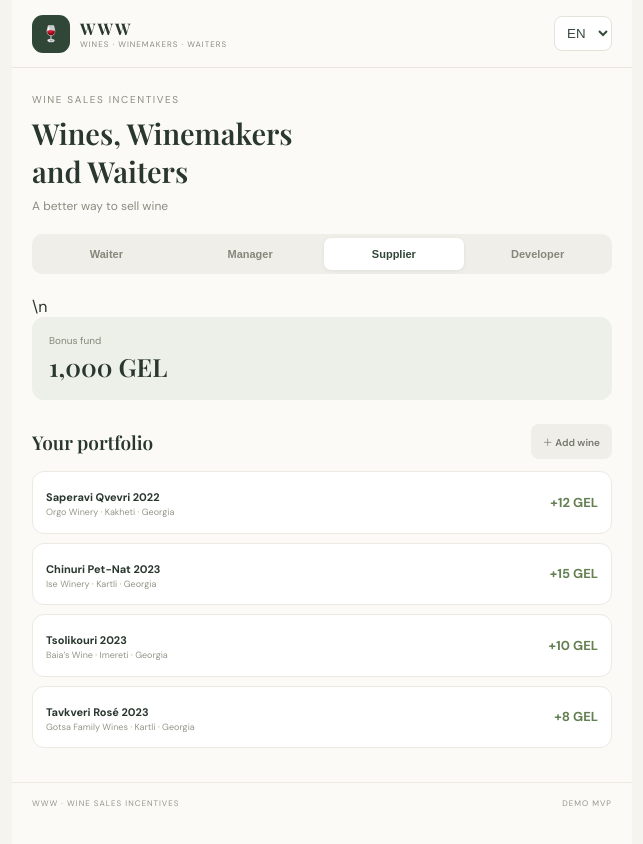
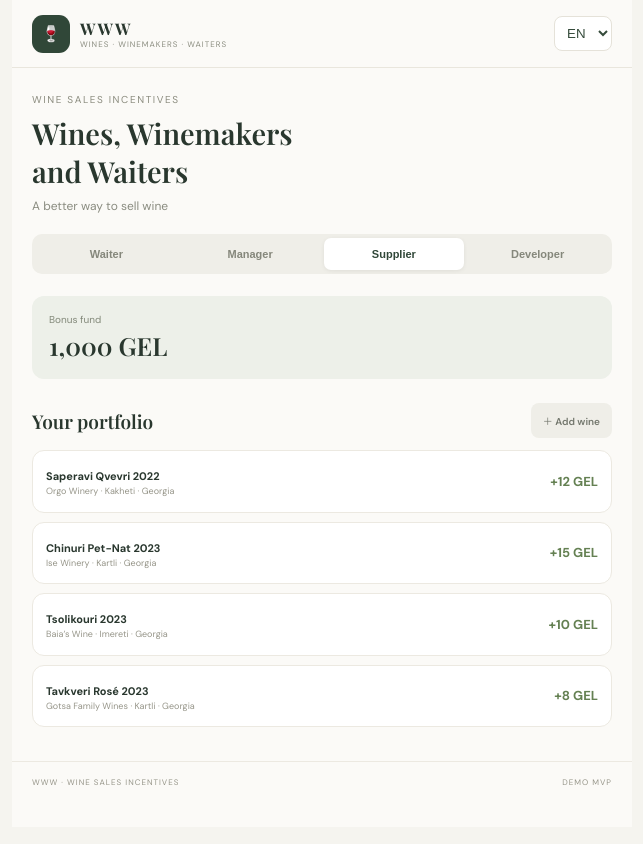
Before and after one commit to griboedoveli/wines_winemakers_waiters, a React (Vite) app: page / in a window 1280 px wide. Both pictures are taken after a click on the button "Supplier". Shown: the top 844 px of the page, without its empty margins (318-961 px from the left). Built offline with nearby package versions, Linux system fonts and the light colour scheme.

Commit message:
Fix developer dashboard component formatting

```diff
--- a/src/App.tsx
+++ b/src/App.tsx
@@ -8,5 +8,6 @@ export default function App(){const [role,setRole]=useState<Role>('waiter');cons
 return <div className="app"><header><div className="brand"><div className="mark">🍷</div><div><b>WWW</b><small>WINES · WINEMAKERS · WAITERS</small></div></div><select value={lang} onChange={e=>setLang(e.target.value as Lang)}><option value="en">EN</option><option value="ru">RU</option><option value="ka">KA</option></select></header><main><div className="eyebrow">WINE SALES INCENTIVES</div><h1>Wines, Winemakers<br/>and Waiters</h1><p className="sub">A better way to sell wine</p><nav className="roles">{(['waiter','manager','supplier','developer'] as Role[]).map(r=><button className={role===r?'on':''} key={r} onClick={()=>setRole(r)}>{t[r]}</button>)}</nav>
 {role==='waiter'&&<><section className="hero"><span>{t.earned}</span><strong>{earned} GEL</strong><small>{sales.filter(s=>s.waiter==='You').length} sales</small></section><div className="heading"><h2>{t.offers}</h2><small>{offers.length} ACTIVE</small></div><input className="search" placeholder="Search wine or producer" value={query} onChange={e=>setQuery(e.target.value)}/><div className="grid">{filtered.map(o=><article className="card" key={o.id}><div className="bottle">WWW</div><div className="body"><small>{o.producer} · {o.region}</small><h3>{o.name}</h3><div className="meta"><span>{t.price}: {o.price} GEL</span><b>+{o.bonus} GEL</b></div><button className="btn primary" onClick={()=>setChosen(o)}>{t.register}</button></div></article>)}</div><div className="heading"><h2>{t.recent}</h2></div>{sales.filter(s=>s.waiter==='You').map(s=><div className="sale" key={s.id}><div><b>{s.wine}</b><small>{s.receipt} · {s.status}</small></div><strong>+{s.bonus} GEL</strong></div>)}{!sales.some(s=>s.waiter==='You')&&<p className="muted">{t.empty}</p>}</>}
 {role==='manager'&&<><div className="metric"><span>{t.pending}</span><strong>{sales.filter(s=>s.status==='pending').length}</strong></div>{sales.filter(s=>s.status==='pending').map(s=><article className="sale" key={s.id}><div><b>{s.wine}</b><small>{s.waiter} · {s.receipt}</small></div><strong>+{s.bonus} GEL</strong><div className="actions"><button className="btn primary" onClick={()=>review(s.id,'approved')}>{t.approve}</button><button className="btn quiet" onClick={()=>review(s.id,'rejected')}>{t.reject}</button></div></article>)}</>}
-{role==='developer'&&<><div className="hero"><span>{t.accrued}</span><strong>{sales.filter(s=>s.status==='approved').reduce((n,s)=>n+(s.commission??0),0).toFixed(2)} GEL</strong><small>{t.restaurantPays}</small></div><div className="metric"><span>{t.feeRate}</span><strong>{commissionRate}%</strong></div><div className="heading"><h2>{t.commission}</h2><small>CONFIRMED SALES ONLY</small></div>{sales.filter(s=>s.status==='approved').map(s=><div className="sale" key={s.id}><div><b>{s.wine}</b><small>{s.receipt} · {s.waiter} · bonus {s.bonus} GEL</small></div><strong>+{(s.commission??0).toFixed(2)} GEL</strong></div>)}{!sales.some(s=>s.status==='approved')&&<p className="muted">{t.empty}</p>}</>}\n{role==='supplier'&&<><div className="metric"><span>{t.fund}</span><strong>1,000 GEL</strong></div><div className="heading"><h2>{t.portfolio}</h2><button className="btn quiet" onClick={add}>＋ Add wine</button></div>{offers.map(o=><div className="supplier" key={o.id}><div><b>{o.name}</b><small>{o.producer} · {o.region}</small></div><strong>+{o.bonus} GEL</strong></div>)}</>}
+{role==='developer'&&<><div className="hero"><span>{t.accrued}</span><strong>{sales.filter(s=>s.status==='approved').reduce((n,s)=>n+(s.commission??0),0).toFixed(2)} GEL</strong><small>{t.restaurantPays}</small></div><div className="metric"><span>{t.feeRate}</span><strong>{commissionRate}%</strong></div><div className="heading"><h2>{t.commission}</h2><small>CONFIRMED SALES ONLY</small></div>{sales.filter(s=>s.status==='approved').map(s=><div className="sale" key={s.id}><div><b>{s.wine}</b><small>{s.receipt} · {s.waiter} · bonus {s.bonus} GEL</small></div><strong>+{(s.commission??0).toFixed(2)} GEL</strong></div>)}{!sales.some(s=>s.status==='approved')&&<p className="muted">{t.empty}</p>}</>}
+{role==='supplier'&&<><div className="metric"><span>{t.fund}</span><strong>1,000 GEL</strong></div><div className="heading"><h2>{t.portfolio}</h2><button className="btn quiet" onClick={add}>＋ Add wine</button></div>{offers.map(o=><div className="supplier" key={o.id}><div><b>{o.name}</b><small>{o.producer} · {o.region}</small></div><strong>+{o.bonus} GEL</strong></div>)}</>}
 </main>{chosen&&<div className="backdrop"><div className="modal"><button className="close" onClick={()=>setChosen(null)}>×</button><div className="bottle">WWW</div><h2>{chosen.name}</h2><p>{chosen.producer}</p><p className="reward">Your bonus: <b>+{chosen.bonus} GEL</b></p><label>{t.receipt}<input value={receipt} onChange={e=>setReceipt(e.target.value)} placeholder="e.g. 10458"/></label><button className="btn primary wide" disabled={!receipt.trim()} onClick={submit}>{t.send}</button></div></div>}{notice&&<button className="toast" onClick={()=>setNotice('')}>{notice} ×</button>}<footer>WWW · WINE SALES INCENTIVES <span>DEMO MVP</span></footer></div>}
```
